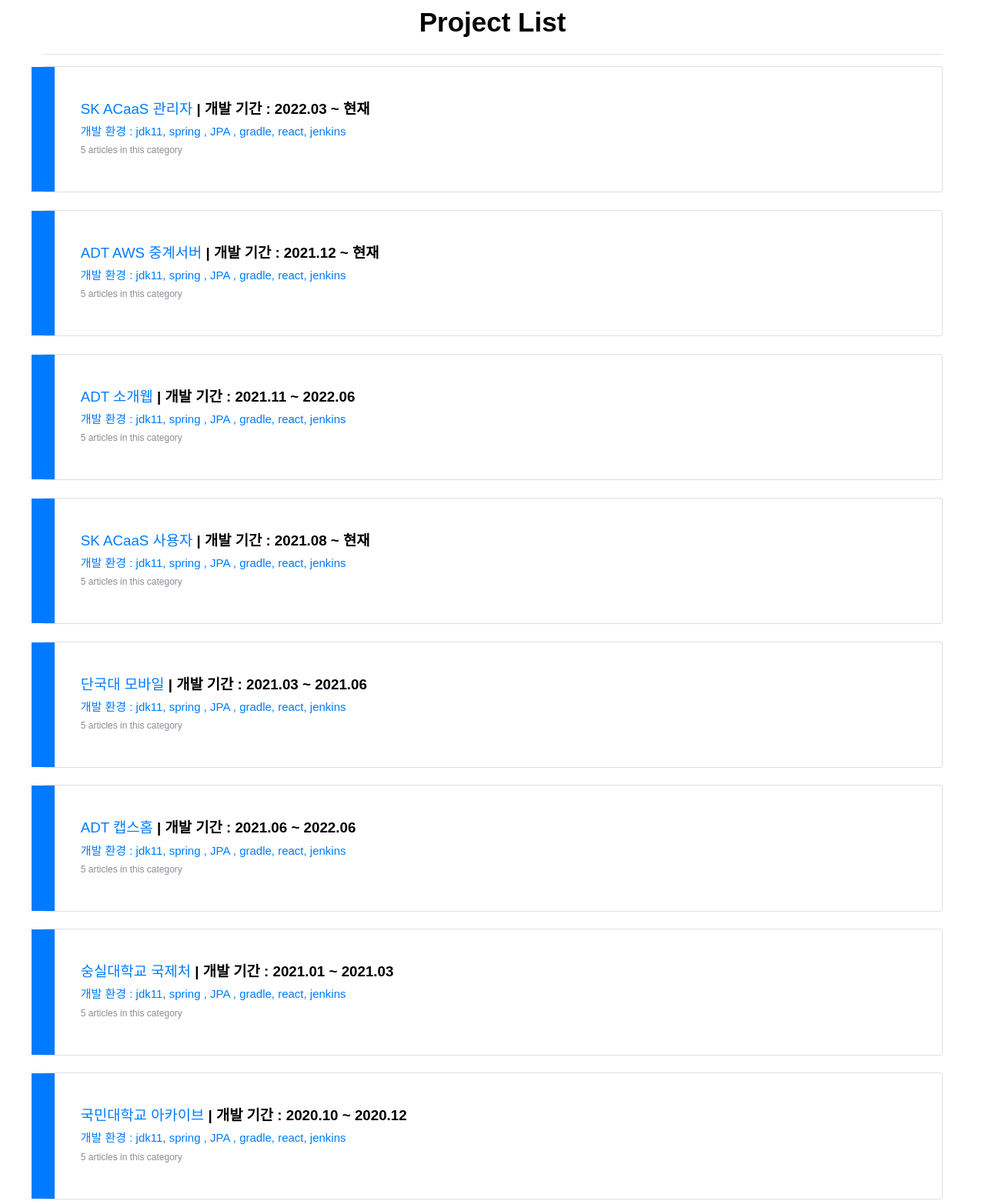
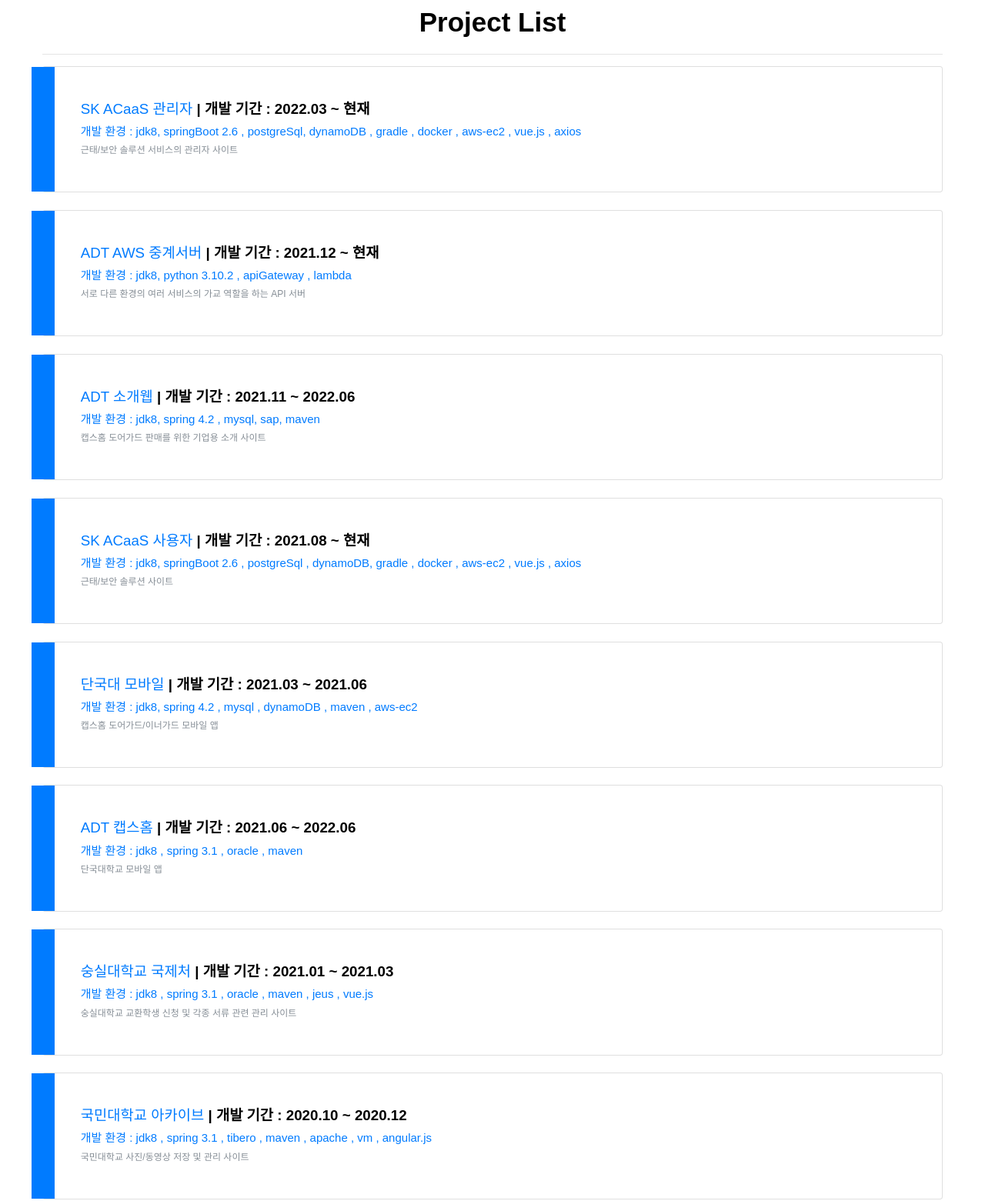
Before and after one commit to omy414/PortFolio, a plain HTML site: page index.html in a window 1280 px wide. Shown: the part 2730-4291 px from the top of the page at 77% size. Drawn offline with Linux system fonts and the light colour scheme; a web font is replaced by a local one.

Commit message:
포트폴리오 문구 수정

```diff
--- a/index.html
+++ b/index.html
@@ -227,43 +227,43 @@
 
 			<a _ngcontent-okf-c260="" class="card card-icon lift lift-sm mb-4" href="#" data-toggle="modal" data-target="#myModal1"><div _ngcontent-okf-c260="" class="row gx-0"><div _ngcontent-okf-c260="" class="col-auto card-icon-aside bg-primary"><i-feather _ngcontent-okf-c260="" name="compass" class="text-white-50" _nghost-okf-c57=""><svg xmlns="http://www.w3.org/2000/svg" viewBox="0 0 24 24" class="feather feather-compass">
 				<circle cx="12" cy="12" r="10"></circle><polygon points="16.24 7.76 14.12 14.12 7.76 16.24 9.88 9.88 16.24 7.76"></polygon>
-			</svg></i-feather></div><div _ngcontent-okf-c260="" class="col"><div _ngcontent-okf-c260="" class="card-body py-5"><h5 _ngcontent-okf-c260="" class="card-title text-primary mb-2">SK ACaaS 관리자  <span>|  개발 기간 : 2022.03 ~ 현재</span></h5><p _ngcontent-okf-c260="" class="card-text mb-1">개발 환경 :  jdk11, spring , JPA , gradle, react, jenkins </p><div _ngcontent-okf-c260="" class="small text-muted">5 articles in this category</div></div></div></div></a>
+			</svg></i-feather></div><div _ngcontent-okf-c260="" class="col"><div _ngcontent-okf-c260="" class="card-body py-5"><h5 _ngcontent-okf-c260="" class="card-title text-primary mb-2">SK ACaaS 관리자  <span>|  개발 기간 : 2022.03 ~ 현재</span></h5><p _ngcontent-okf-c260="" class="card-text mb-1">개발 환경 :   jdk8, springBoot 2.6 , postgreSql, dynamoDB , gradle , docker , aws-ec2 , vue.js , axios </p><div _ngcontent-okf-c260="" class="small text-muted">근태/보안 솔루션 서비스의 관리자 사이트</div></div></div></div></a>
 
 			<a _ngcontent-okf-c260="" class="card card-icon lift lift-sm mb-4" href="#" data-toggle="modal" data-target="#myModal2"><div _ngcontent-okf-c260="" class="row gx-0"><div _ngcontent-okf-c260="" class="col-auto card-icon-aside bg-primary"><i-feather _ngcontent-okf-c260="" name="compass" class="text-white-50" _nghost-okf-c57=""><svg xmlns="http://www.w3.org/2000/svg" viewBox="0 0 24 24" class="feather feather-compass">
 				<circle cx="12" cy="12" r="10"></circle><polygon points="16.24 7.76 14.12 14.12 7.76 16.24 9.88 9.88 16.24 7.76"></polygon>
-			</svg></i-feather></div><div _ngcontent-okf-c260="" class="col"><div _ngcontent-okf-c260="" class="card-body py-5"><h5 _ngcontent-okf-c260="" class="card-title text-primary mb-2">ADT AWS 중계서버  <span>|  개발 기간 : 2021.12 ~ 현재</span></h5><p _ngcontent-okf-c260="" class="card-text mb-1">개발 환경 :  jdk11, spring , JPA , gradle, react, jenkins </p><div _ngcontent-okf-c260="" class="small text-muted">5 articles in this category</div></div></div></div></a>
+			</svg></i-feather></div><div _ngcontent-okf-c260="" class="col"><div _ngcontent-okf-c260="" class="card-body py-5"><h5 _ngcontent-okf-c260="" class="card-title text-primary mb-2">ADT AWS 중계서버  <span>|  개발 기간 : 2021.12 ~ 현재</span></h5><p _ngcontent-okf-c260="" class="card-text mb-1">개발 환경 :  jdk8, python 3.10.2 , apiGateway , lambda </p><div _ngcontent-okf-c260="" class="small text-muted">서로 다른 환경의 여러 서비스의 가교 역할을 하는 API 서버</div></div></div></div></a>
 
 			<a _ngcontent-okf-c260="" class="card card-icon lift lift-sm mb-4" href="#" data-toggle="modal" data-target="#myModal3"><div _ngcontent-okf-c260="" class="row gx-0"><div _ngcontent-okf-c260="" class="col-auto card-icon-aside bg-primary"><i-feather _ngcontent-okf-c260="" name="compass" class="text-white-50" _nghost-okf-c57=""><svg xmlns="http://www.w3.org/2000/svg" viewBox="0 0 24 24" class="feather feather-compass">
 				<circle cx="12" cy="12" r="10"></circle><polygon points="16.24 7.76 14.12 14.12 7.76 16.24 9.88 9.88 16.24 7.76"></polygon>
-			</svg></i-feather></div><div _ngcontent-okf-c260="" class="col"><div _ngcontent-okf-c260="" class="card-body py-5"><h5 _ngcontent-okf-c260="" class="card-title text-primary mb-2">ADT 소개웹  <span>|  개발 기간 : 2021.11 ~ 2022.06</span></h5><p _ngcontent-okf-c260="" class="card-text mb-1">개발 환경 :  jdk11, spring , JPA , gradle, react, jenkins </p><div _ngcontent-okf-c260="" class="small text-muted">5 articles in this category</div></div></div></div></a>
+			</svg></i-feather></div><div _ngcontent-okf-c260="" class="col"><div _ngcontent-okf-c260="" class="card-body py-5"><h5 _ngcontent-okf-c260="" class="card-title text-primary mb-2">ADT 소개웹  <span>|  개발 기간 : 2021.11 ~ 2022.06</span></h5><p _ngcontent-okf-c260="" class="card-text mb-1">개발 환경 :  jdk8, spring 4.2 , mysql, sap, maven </p><div _ngcontent-okf-c260="" class="small text-muted">캡스홈 도어가드 판매를 위한 기업용 소개 사이트</div></div></div></div></a>
 
 			<a _ngcontent-okf-c260="" class="card card-icon lift lift-sm mb-4" href="#" data-toggle="modal" data-target="#myModal4"><div _ngcontent-okf-c260="" class="row gx-0"><div _ngcontent-okf-c260="" class="col-auto card-icon-aside bg-primary"><i-feather _ngcontent-okf-c260="" name="compass" class="text-white-50" _nghost-okf-c57=""><svg xmlns="http://www.w3.org/2000/svg" viewBox="0 0 24 24" class="feather feather-compass">
 				<circle cx="12" cy="12" r="10"></circle><polygon points="16.24 7.76 14.12 14.12 7.76 16.24 9.88 9.88 16.24 7.76"></polygon>
-			</svg></i-feather></div><div _ngcontent-okf-c260="" class="col"><div _ngcontent-okf-c260="" class="card-body py-5"><h5 _ngcontent-okf-c260="" class="card-title text-primary mb-2">SK ACaaS 사용자  <span>|  개발 기간 : 2021.08 ~ 현재</span></h5><p _ngcontent-okf-c260="" class="card-text mb-1">개발 환경 :  jdk11, spring , JPA , gradle, react, jenkins </p><div _ngcontent-okf-c260="" class="small text-muted">5 articles in this category</div></div></div></div></a>
+			</svg></i-feather></div><div _ngcontent-okf-c260="" class="col"><div _ngcontent-okf-c260="" class="card-body py-5"><h5 _ngcontent-okf-c260="" class="card-title text-primary mb-2">SK ACaaS 사용자  <span>|  개발 기간 : 2021.08 ~ 현재</span></h5><p _ngcontent-okf-c260="" class="card-text mb-1">개발 환경 :  jdk8, springBoot 2.6 , postgreSql , dynamoDB, gradle , docker , aws-ec2 , vue.js , axios </p><div _ngcontent-okf-c260="" class="small text-muted">근태/보안 솔루션 사이트</div></div></div></div></a>
 
 			<a _ngcontent-okf-c260="" class="card card-icon lift lift-sm mb-4" href="#" data-toggle="modal" data-target="#myModal5"><div _ngcontent-okf-c260="" class="row gx-0"><div _ngcontent-okf-c260="" class="col-auto card-icon-aside bg-primary"><i-feather _ngcontent-okf-c260="" name="compass" class="text-white-50" _nghost-okf-c57=""><svg xmlns="http://www.w3.org/2000/svg" viewBox="0 0 24 24" class="feather feather-compass">
 				<circle cx="12" cy="12" r="10"></circle><polygon points="16.24 7.76 14.12 14.12 7.76 16.24 9.88 9.88 16.24 7.76"></polygon>
-			</svg></i-feather></div><div _ngcontent-okf-c260="" class="col"><div _ngcontent-okf-c260="" class="card-body py-5"><h5 _ngcontent-okf-c260="" class="card-title text-primary mb-2">단국대 모바일  <span>|  개발 기간 : 2021.03 ~ 2021.06</span></h5><p _ngcontent-okf-c260="" class="card-text mb-1">개발 환경 :  jdk11, spring , JPA , gradle, react, jenkins </p><div _ngcontent-okf-c260="" class="small text-muted">5 articles in this category</div></div></div></div></a>
+			</svg></i-feather></div><div _ngcontent-okf-c260="" class="col"><div _ngcontent-okf-c260="" class="card-body py-5"><h5 _ngcontent-okf-c260="" class="card-title text-primary mb-2">단국대 모바일  <span>|  개발 기간 : 2021.03 ~ 2021.06</span></h5><p _ngcontent-okf-c260="" class="card-text mb-1">개발 환경 :  jdk8, spring 4.2 , mysql , dynamoDB , maven , aws-ec2 </p><div _ngcontent-okf-c260="" class="small text-muted">캡스홈 도어가드/이너가드 모바일 앱</div></div></div></div></a>
 
 			<a _ngcontent-okf-c260="" class="card card-icon lift lift-sm mb-4" href="#" data-toggle="modal" data-target="#myModal6"><div _ngcontent-okf-c260="" class="row gx-0"><div _ngcontent-okf-c260="" class="col-auto card-icon-aside bg-primary"><i-feather _ngcontent-okf-c260="" name="compass" class="text-white-50" _nghost-okf-c57=""><svg xmlns="http://www.w3.org/2000/svg" viewBox="0 0 24 24" class="feather feather-compass">
 				<circle cx="12" cy="12" r="10"></circle><polygon points="16.24 7.76 14.12 14.12 7.76 16.24 9.88 9.88 16.24 7.76"></polygon>
-			</svg></i-feather></div><div _ngcontent-okf-c260="" class="col"><div _ngcontent-okf-c260="" class="card-body py-5"><h5 _ngcontent-okf-c260="" class="card-title text-primary mb-2">ADT 캡스홈  <span>|  개발 기간 : 2021.06 ~ 2022.06</span></h5><p _ngcontent-okf-c260="" class="card-text mb-1">개발 환경 :  jdk11, spring , JPA , gradle, react, jenkins </p><div _ngcontent-okf-c260="" class="small text-muted">5 articles in this category</div></div></div></div></a>
+			</svg></i-feather></div><div _ngcontent-okf-c260="" class="col"><div _ngcontent-okf-c260="" class="card-body py-5"><h5 _ngcontent-okf-c260="" class="card-title text-primary mb-2">ADT 캡스홈  <span>|  개발 기간 : 2021.06 ~ 2022.06</span></h5><p _ngcontent-okf-c260="" class="card-text mb-1">개발 환경 :  jdk8 , spring 3.1 , oracle , maven </p><div _ngcontent-okf-c260="" class="small text-muted">단국대학교 모바일 앱</div></div></div></div></a>
 
 			<a _ngcontent-okf-c260="" class="card card-icon lift lift-sm mb-4" href="#" data-toggle="modal" data-target="#myModal7"><div _ngcontent-okf-c260="" class="row gx-0"><div _ngcontent-okf-c260="" class="col-auto card-icon-aside bg-primary"><i-feather _ngcontent-okf-c260="" name="compass" class="text-white-50" _nghost-okf-c57=""><svg xmlns="http://www.w3.org/2000/svg" viewBox="0 0 24 24" class="feather feather-compass">
 				<circle cx="12" cy="12" r="10"></circle><polygon points="16.24 7.76 14.12 14.12 7.76 16.24 9.88 9.88 16.24 7.76"></polygon>
-			</svg></i-feather></div><div _ngcontent-okf-c260="" class="col"><div _ngcontent-okf-c260="" class="card-body py-5"><h5 _ngcontent-okf-c260="" class="card-title text-primary mb-2">숭실대학교 국제처  <span>|  개발 기간 : 2021.01 ~ 2021.03</span></h5><p _ngcontent-okf-c260="" class="card-text mb-1">개발 환경 :  jdk11, spring , JPA , gradle, react, jenkins </p><div _ngcontent-okf-c260="" class="small text-muted">5 articles in this category</div></div></div></div></a>
+			</svg></i-feather></div><div _ngcontent-okf-c260="" class="col"><div _ngcontent-okf-c260="" class="card-body py-5"><h5 _ngcontent-okf-c260="" class="card-title text-primary mb-2">숭실대학교 국제처  <span>|  개발 기간 : 2021.01 ~ 2021.03</span></h5><p _ngcontent-okf-c260="" class="card-text mb-1">개발 환경 :  jdk8 , spring 3.1 , oracle , maven , jeus , vue.js </p><div _ngcontent-okf-c260="" class="small text-muted">숭실대학교 교환학생 신청 및 각종 서류 관련 관리 사이트</div></div></div></div></a>
 
 			<a _ngcontent-okf-c260="" class="card card-icon lift lift-sm mb-4" href="#" data-toggle="modal" data-target="#myModal8"><div _ngcontent-okf-c260="" class="row gx-0"><div _ngcontent-okf-c260="" class="col-auto card-icon-aside bg-primary"><i-feather _ngcontent-okf-c260="" name="compass" class="text-white-50" _nghost-okf-c57=""><svg xmlns="http://www.w3.org/2000/svg" viewBox="0 0 24 24" class="feather feather-compass">
 				<circle cx="12" cy="12" r="10"></circle><polygon points="16.24 7.76 14.12 14.12 7.76 16.24 9.88 9.88 16.24 7.76"></polygon>
-			</svg></i-feather></div><div _ngcontent-okf-c260="" class="col"><div _ngcontent-okf-c260="" class="card-body py-5"><h5 _ngcontent-okf-c260="" class="card-title text-primary mb-2">국민대학교 아카이브  <span>|  개발 기간 : 2020.10 ~ 2020.12</span></h5><p _ngcontent-okf-c260="" class="card-text mb-1">개발 환경 :  jdk11, spring , JPA , gradle, react, jenkins </p><div _ngcontent-okf-c260="" class="small text-muted">5 articles in this category</div></div></div></div></a>
+			</svg></i-feather></div><div _ngcontent-okf-c260="" class="col"><div _ngcontent-okf-c260="" class="card-body py-5"><h5 _ngcontent-okf-c260="" class="card-title text-primary mb-2">국민대학교 아카이브  <span>|  개발 기간 : 2020.10 ~ 2020.12</span></h5><p _ngcontent-okf-c260="" class="card-text mb-1">개발 환경 :   jdk8 , spring 3.1 , tibero , maven , apache , vm , angular.js </p><div _ngcontent-okf-c260="" class="small text-muted">국민대학교 사진/동영상 저장 및 관리 사이트</div></div></div></div></a>
 
 			<a _ngcontent-okf-c260="" class="card card-icon lift lift-sm mb-4" href="#" data-toggle="modal" data-target="#myModal9"><div _ngcontent-okf-c260="" class="row gx-0"><div _ngcontent-okf-c260="" class="col-auto card-icon-aside bg-primary"><i-feather _ngcontent-okf-c260="" name="compass" class="text-white-50" _nghost-okf-c57=""><svg xmlns="http://www.w3.org/2000/svg" viewBox="0 0 24 24" class="feather feather-compass">
 				<circle cx="12" cy="12" r="10"></circle><polygon points="16.24 7.76 14.12 14.12 7.76 16.24 9.88 9.88 16.24 7.76"></polygon>
-			</svg></i-feather></div><div _ngcontent-okf-c260="" class="col"><div _ngcontent-okf-c260="" class="card-body py-5"><h5 _ngcontent-okf-c260="" class="card-title text-primary mb-2">[ADT] 온라인청약 / 청약매니저 / 설치매니저 / 청약관리자  <span>|  개발 기간 : 2020.07 ~ 현재</span></h5><p _ngcontent-okf-c260="" class="card-text mb-1">개발 환경 :  jdk11, spring , JPA , gradle, react, jenkins </p><div _ngcontent-okf-c260="" class="small text-muted">5 articles in this category</div></div></div></div></a>
+			</svg></i-feather></div><div _ngcontent-okf-c260="" class="col"><div _ngcontent-okf-c260="" class="card-body py-5"><h5 _ngcontent-okf-c260="" class="card-title text-primary mb-2">[ADT] 온라인청약 / 청약매니저 / 설치매니저 / 청약관리자  <span>|  개발 기간 : 2020.07 ~ 현재</span></h5><p _ngcontent-okf-c260="" class="card-text mb-1">개발 환경 :  jdk8 , spring 4.2 , mysql(RDS), mssql, sap, maven , aws-ec2 </p><div _ngcontent-okf-c260="" class="small text-muted">캡스홈 도어가드/이너가드 판매 및 배송/설치 관련 사이트</div></div></div></div></a>
 
 			<a _ngcontent-okf-c260="" class="card card-icon lift lift-sm mb-4" href="#" data-toggle="modal" data-target="#myModal10"><div _ngcontent-okf-c260="" class="row gx-0"><div _ngcontent-okf-c260="" class="col-auto card-icon-aside bg-primary"><i-feather _ngcontent-okf-c260="" name="compass" class="text-white-50" _nghost-okf-c57=""><svg xmlns="http://www.w3.org/2000/svg" viewBox="0 0 24 24" class="feather feather-compass">
 				<circle cx="12" cy="12" r="10"></circle><polygon points="16.24 7.76 14.12 14.12 7.76 16.24 9.88 9.88 16.24 7.76"></polygon>
-			</svg></i-feather></div><div _ngcontent-okf-c260="" class="col"><div _ngcontent-okf-c260="" class="card-body py-5"><h5 _ngcontent-okf-c260="" class="card-title text-primary mb-2">인지도 서비스  <span>|  개발 기간 : 2020.03 ~ 2020.06</span></h5><p _ngcontent-okf-c260="" class="card-text mb-1">개발 환경 :  jdk11, spring , JPA , gradle, react, jenkins </p><div _ngcontent-okf-c260="" class="small text-muted">5 articles in this category</div></div></div></div></a>
+			</svg></i-feather></div><div _ngcontent-okf-c260="" class="col"><div _ngcontent-okf-c260="" class="card-body py-5"><h5 _ngcontent-okf-c260="" class="card-title text-primary mb-2">인지도 서비스  <span>|  개발 기간 : 2020.03 ~ 2020.06</span></h5><p _ngcontent-okf-c260="" class="card-text mb-1">개발 환경 :  jdk11, springBoot , JPA , react </p><div _ngcontent-okf-c260="" class="small text-muted">인테리어 업체와 고객간의 중계를 하는 서비스</div></div></div></div></a>
 
 
 
```
